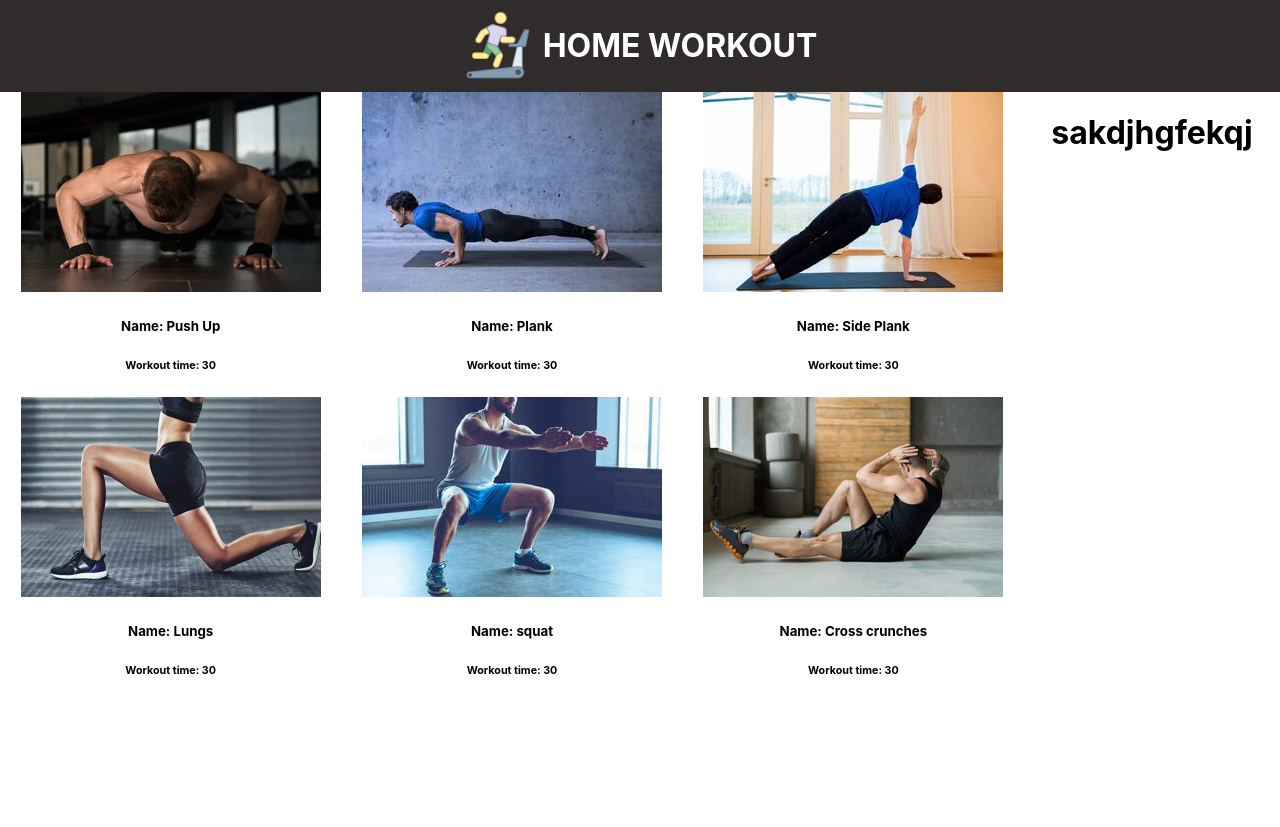
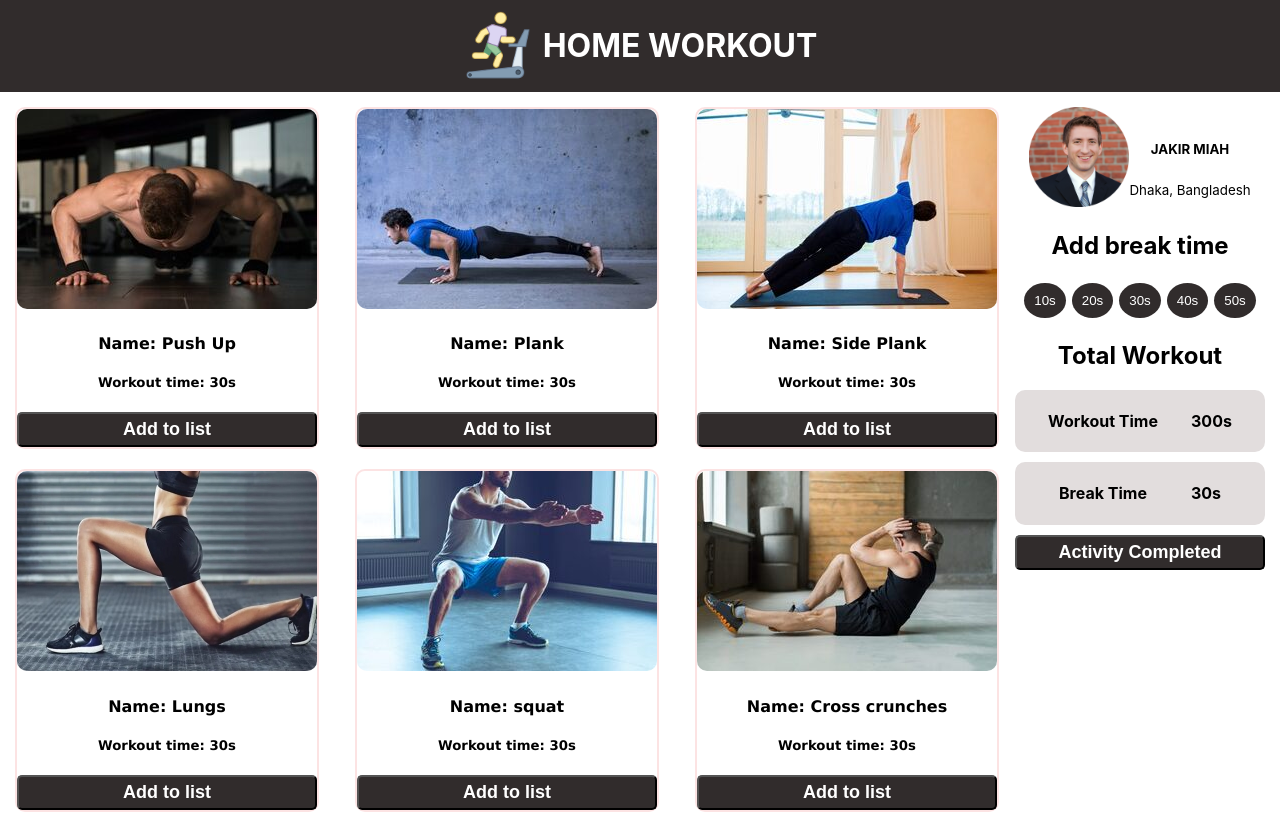
Before and after one commit to ibrahimkhalilullahshafi/Home-workout, a React (Create React App) app: page / in a window 1280 px wide. Before the commit the page ends 800 px from the top, so only its background shows below. Built offline with nearby package versions, Linux system fonts and the light colour scheme.

Commit message:
workout  and calculation css done

```diff
--- /dev/null
+++ b/src/Components/Calculation/Calculation.css
@@ -0,0 +1,51 @@
+.profile {
+    display: flex;
+    align-items: center;
+    justify-content: center;
+
+}
+
+.member {
+    width: 100px;
+    height: 100px;
+}
+
+.break button {
+    border: 1px;
+    border-radius: 50%;
+    margin: 3px;
+    padding: 10px;
+    background-color: rgba(24, 18, 18, 0.89);
+    color: white;
+}
+
+.break button:hover {
+    background-color: steelblue;
+    color: white
+}
+
+.workout-time {
+    background-color: rgb(226, 221, 221);
+    border-radius: 10px;
+    display: flex;
+    justify-content: space-evenly;
+    margin-bottom: 10px;
+}
+
+.break-time {
+    background-color: rgb(226, 221, 221);
+    border-radius: 10px;
+    display: flex;
+    justify-content: space-evenly;
+    margin-bottom: 10px;
+}
+
+.complete {
+    width: 100%;
+    padding: 5px;
+    font-size: large;
+    font-weight: bold;
+    background-color: rgba(24, 18, 18, 0.89);
+    border-radius: 5px;
+    color: white;
+}
--- /dev/null
+++ b/src/Components/Calculation/Calculation.js
@@ -0,0 +1,43 @@
+import React from 'react';
+import './Calculation.css';
+import member from './member.png'
+const Calculation = () => {
+    return (
+        <section>
+            <div className='profile'>
+                <div>
+                    <img className='member' src={member} alt="" />
+                </div>
+                <div>
+                    <h5>JAKIR MIAH</h5>
+                    <small>Dhaka, Bangladesh</small>
+                </div>
+            </div>
+            <div>
+                <h2>Add break time</h2>
+                <div className='break'>
+                    <button><span>10</span>s</button>
+                    <button><span>20</span>s</button>
+                    <button><span>30</span>s</button>
+                    <button><span>40</span>s</button>
+                    <button><span>50</span>s</button>
+                </div>
+            </div>
+            <div>
+                <h2>Total Workout</h2>
+                <div className='workout-time'>
+                    <div><h4>Workout Time</h4></div>
+                    <div><h4><span>300</span>s</h4></div>
+                </div>
+                <div className='break-time'>
+                    <div><h4>Break Time</h4></div>
+                    <div><h4><span>30</span>s</h4></div>
+                </div>
+            </div>
+            <button className='complete'>Activity Completed</button>
+
+        </section>
+    );
+};
+
+export default Calculation;
--- a/src/Components/Exercise/Exercise.css
+++ b/src/Components/Exercise/Exercise.css
@@ -1,9 +1,31 @@
 .exercise-container {
     display: grid;
     grid-template-columns: 4fr 1fr;
+    margin: 15px;
 }
 
 .exercise {
     display: grid;
     grid-template-columns: repeat(3, 1fr);
+    gap: 20px;
 }
+
+@media screen and (max-width: 768px) {
+    .exercise-container {
+        grid-template-columns: 3fr 2fr;
+    }
+
+    .exercise {
+        grid-template-columns: repeat(2, 1.5fr);
+    }
+}
+
+@media screen and (max-width: 576px) {
+    .exercise-container {
+        grid-template-columns: 2fr 2fr;
+    }
+
+    .exercise {
+        grid-template-columns: repeat(1, 2fr);
+    }
+}
--- a/src/Components/Exercise/Exercise.js
+++ b/src/Components/Exercise/Exercise.js
@@ -1,4 +1,5 @@
 import React, { useEffect, useState } from 'react';
+import Calculation from '../Calculation/Calculation';
 import Workout from '../Workout/Workout';
 import './Exercise.css';
 
@@ -22,7 +23,7 @@ const Exercise = () => {
                 }
             </div>
             <div className='calculate'>
-                <h1>sakdjhgfekqj</h1>
+                <Calculation></Calculation>
             </div>
         </div>
     );
--- a/src/Components/Workout/Workout.css
+++ b/src/Components/Workout/Workout.css
@@ -0,0 +1,24 @@
+.workout {
+    border: 2px solid rgb(252, 227, 227);
+    border-radius: 10px;
+    width: 300px;
+    font-family: Verdana, Geneva, Tahoma, sans-serif;
+}
+
+.picture {
+    border-radius: 10px;
+}
+
+.add-list {
+    width: 100%;
+    padding: 5px;
+    font-size: large;
+    font-weight: bold;
+    background-color: rgba(24, 18, 18, 0.89);
+    border-radius: 5px;
+    color: white;
+}
+
+.add-list:hover {
+    background-color: steelblue;
+}
--- a/src/Components/Workout/Workout.js
+++ b/src/Components/Workout/Workout.js
@@ -5,10 +5,11 @@ const Workout = (props) => {
     const { picture, name, time } = (props.workout);
 
     return (
-        <div>
-            <img src={picture} alt="" />
-            <h5>Name: {name}</h5>
-            <h6>Workout time: {time}</h6>
+        <div className='workout'>
+            <img className='picture' src={picture} alt="" />
+            <h4>Name: {name}</h4>
+            <h5>Workout time: {time}s</h5>
+            <button className='add-list'>Add to list</button>
         </div>
     );
 };
```
Also changed, not shown: src/Components/Calculation/member.png (added).
